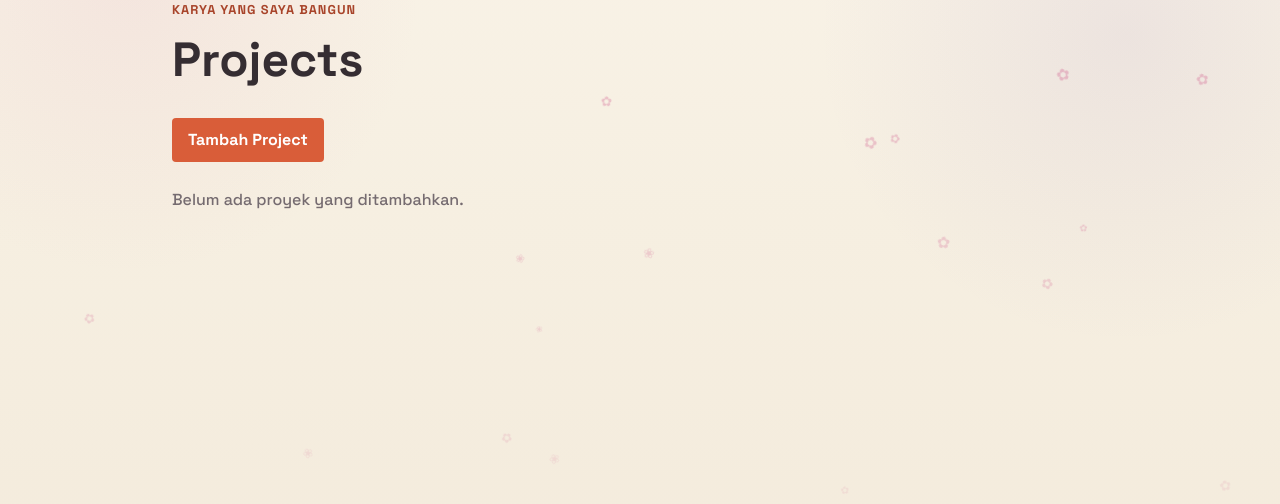
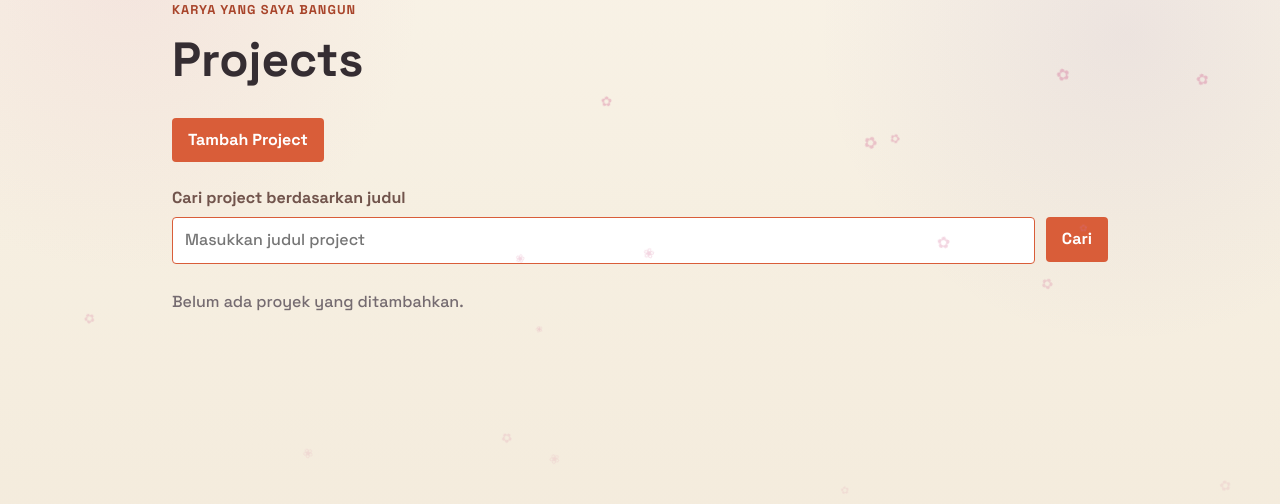
Before and after one commit to victorimans/myportofolio, a Django app: page /projects/ in a window 1280 px wide. Shown: the part 141-645 px from the top of the page. Run offline with Django 5.2, Linux system fonts and the light colour scheme; data that the repository does not hold is empty; some libraries are stand-ins or nearby versions.

Commit message:
Feat : Searchbar for project

```diff
--- a/main/tests.py
+++ b/main/tests.py
@@ -115,6 +115,8 @@ class MainTest(TestCase):
         self.assertContains(response, matching_project.title)
         self.assertNotContains(response, "Unrelated Project")
         self.assertEqual(response.context["title_query"], "portfolio")
+        self.assertContains(response, 'value="portfolio"')
+        self.assertContains(response, 'name="title"')
 
     def test_blog_page_is_accessible_and_uses_blog_template(self):
         response = self.client.get(reverse("main:show_blog"))
--- a/static/css/style.css
+++ b/static/css/style.css
@@ -911,6 +911,37 @@ main {
     margin-bottom: 1.5rem;
 }
 
+.project-search-form {
+    margin-bottom: 1.5rem;
+}
+
+.project-search-form label {
+    display: block;
+    margin-bottom: 0.4rem;
+    color: var(--brown);
+    font-weight: 700;
+}
+
+.project-search-controls {
+    display: flex;
+    flex-wrap: wrap;
+    gap: 0.65rem;
+}
+
+.project-search-controls input {
+    flex: 1 1 16rem;
+    min-width: 0;
+    padding: 0.65rem 0.75rem;
+    border: 1px solid var(--accent);
+    border-radius: var(--radius);
+    font: inherit;
+}
+
+.project-search-controls input:focus {
+    outline: 2px solid var(--accent);
+    border-color: var(--accent);
+}
+
 .blog-page-actions {
     margin-bottom: 1.5rem;
 }
--- a/templates/project.html
+++ b/templates/project.html
@@ -11,6 +11,20 @@
             <p class="project-page-actions">
                 <a href="{% url 'main:create_project' %}" class="button">Tambah Project</a>
             </p>
+
+            <form method="get" class="project-search-form" role="search">
+                <label for="project-title-search">Cari project berdasarkan judul</label>
+                <div class="project-search-controls">
+                    <input
+                        id="project-title-search"
+                        name="title"
+                        type="search"
+                        value="{{ title_query }}"
+                        placeholder="Masukkan judul project"
+                    >
+                    <button type="submit" class="button">Cari</button>
+                </div>
+            </form>
 
             <div class="experience-grid project-grid">
                 {% for project in project_list %}
```
